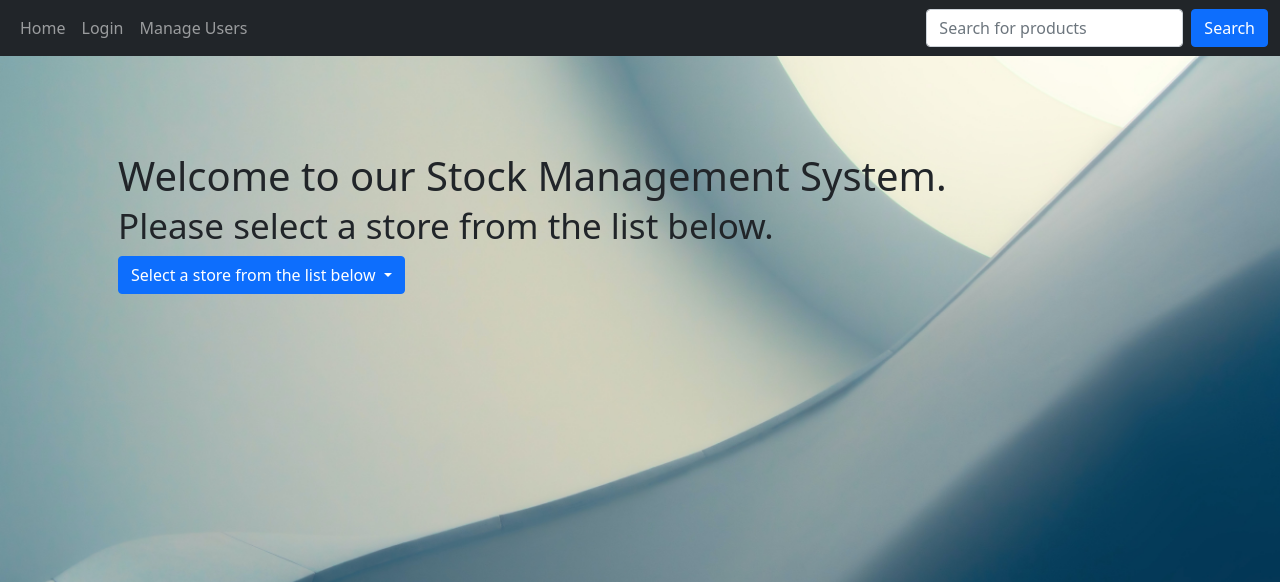
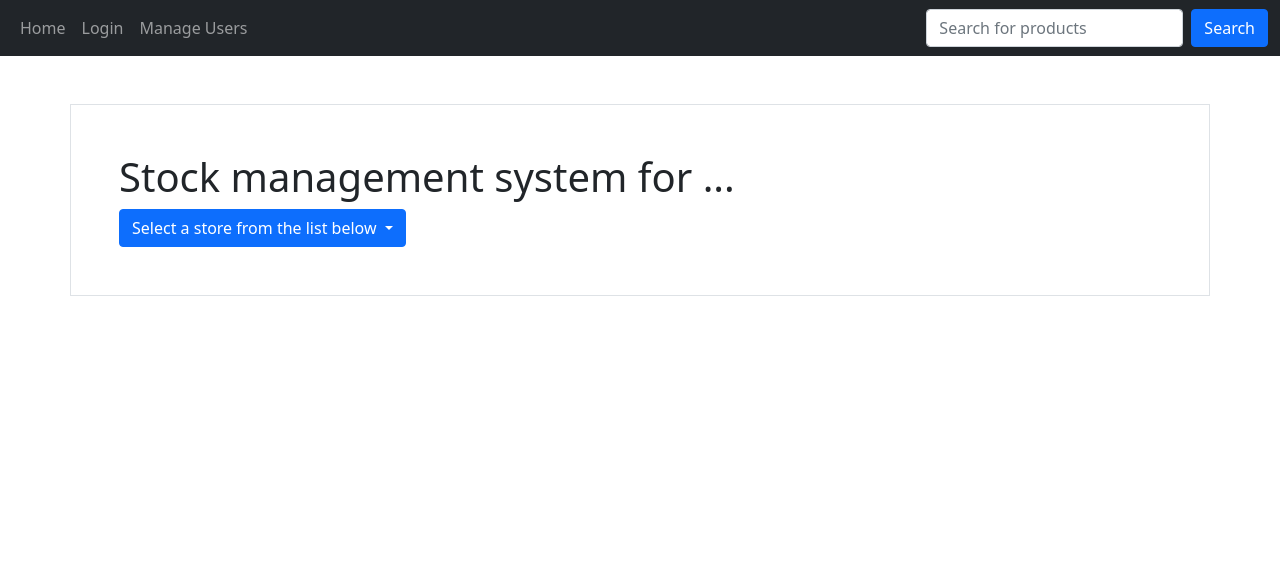
Before and after one commit to AdamBaish/Stock_Management_System, a Flask app: page / in a window 1280 px wide. Shown: the top 582 px of the page. Run offline with Flask 2, Linux system fonts and the light colour scheme; data that the repository does not hold is empty; some libraries are stand-ins or nearby versions.

Commit message:
Revert "Merge branch 'main' of https://github.com/AdamBaish/Stock_Management_System"
This reverts commit 45faf28677108b09573717017b2cf06f36c75bdc, reversing
changes made to da665a28d655b1112f5dc4051ab3cacd57d33b94.

```diff
--- a/templates/Homepage.html
+++ b/templates/Homepage.html
@@ -37,19 +37,11 @@
         </div>
     </nav>
     <!--Navigation bar-->
-    <style>
-        body {
-          background-image: url("static/Background.jpg");
-          background-repeat: no-repeat;
-          background-attachment: fixed;
-          background-size: cover;
-        }
-    </style>
 </head>
 
 <body>
-    <div class="container p-5 my-5">
-        <h1>Welcome to our Stock Management System. <br><small>Please select a store from the list below.</small></h1>
+    <div class="container p-5 my-5 border">
+        <h1>Stock management system for ...</h1>
         <div class="dropdown">
             <button type="button" class="btn btn-primary dropdown-toggle" data-bs-toggle="dropdown">
                 Select a store from the list below
```
